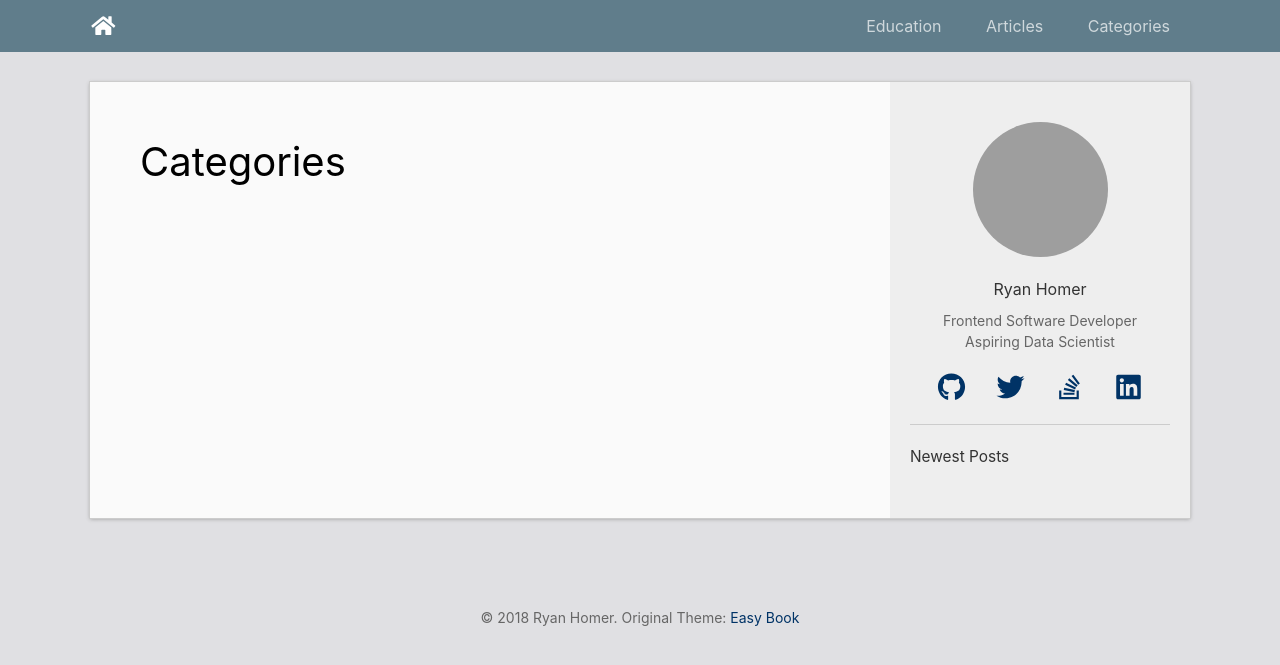
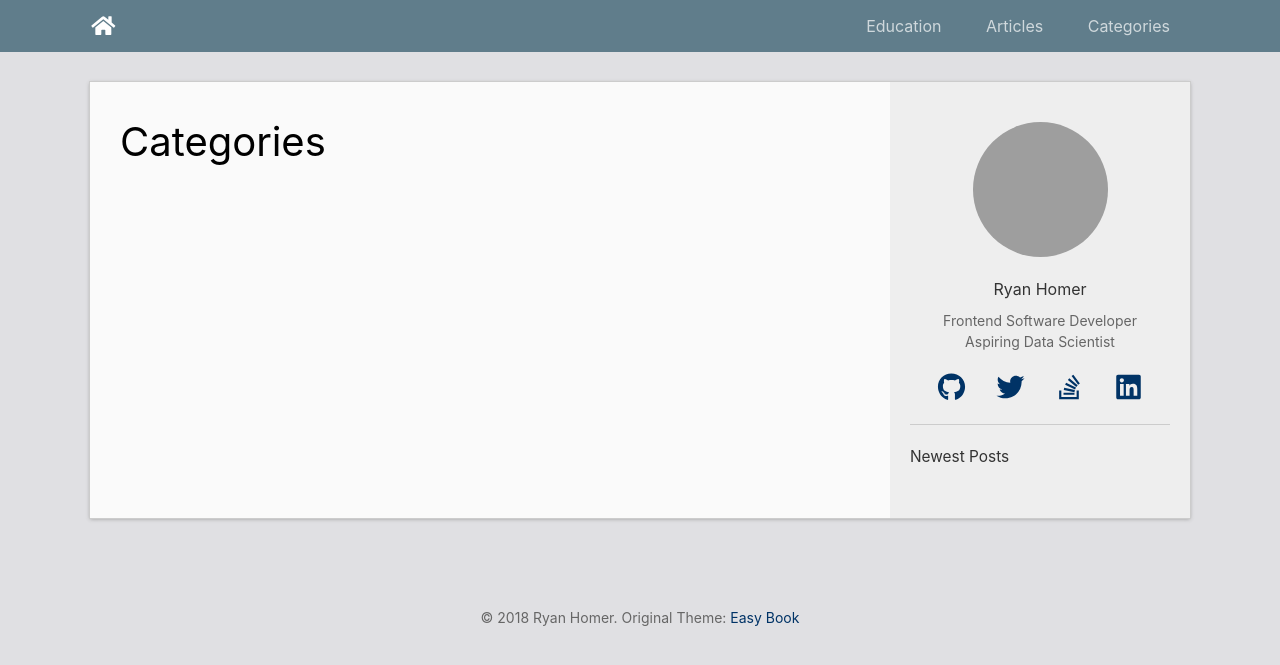
Before and after one commit to techrah/techrah.github.io, a Jekyll site: the page built from categories.html, in a window 1280 px wide. Shown: the top 665 px of the page. Built offline with Jekyll 4.4.1, drawn with Linux system fonts in a browser that asks for light colours; nearby versions of some CDN libraries; grey boxes are pictures that could not be loaded.

Commit message:
Align titles to content

```diff
--- a/_sass/_home.scss
+++ b/_sass/_home.scss
@@ -2,7 +2,7 @@
 .page-heading {
 	font-size:40px;
 	font-weight: normal;
-	margin: 20px;
+	margin: 0;
     @include media-query($on-palm) {
 		margin: 10px;
 		font-size: 34px;
--- a/_sass/_post.scss
+++ b/_sass/_post.scss
@@ -2,7 +2,7 @@
     .post-header {
     	margin: 0 100px;
     	margin-bottom: 40px;
-    	padding: 20px;
+    	padding: 0;
         .post-title {
         	font-size:40px;
         	font-weight: normal;
```
